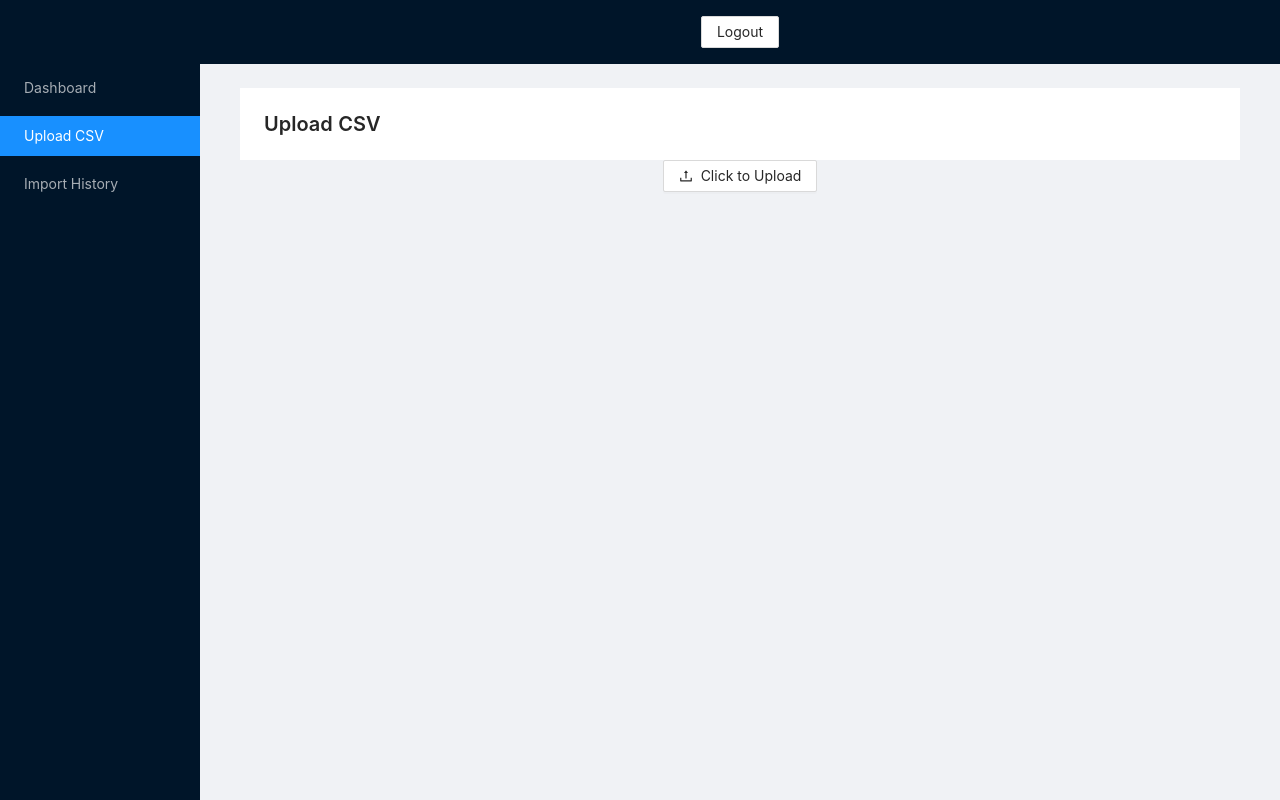
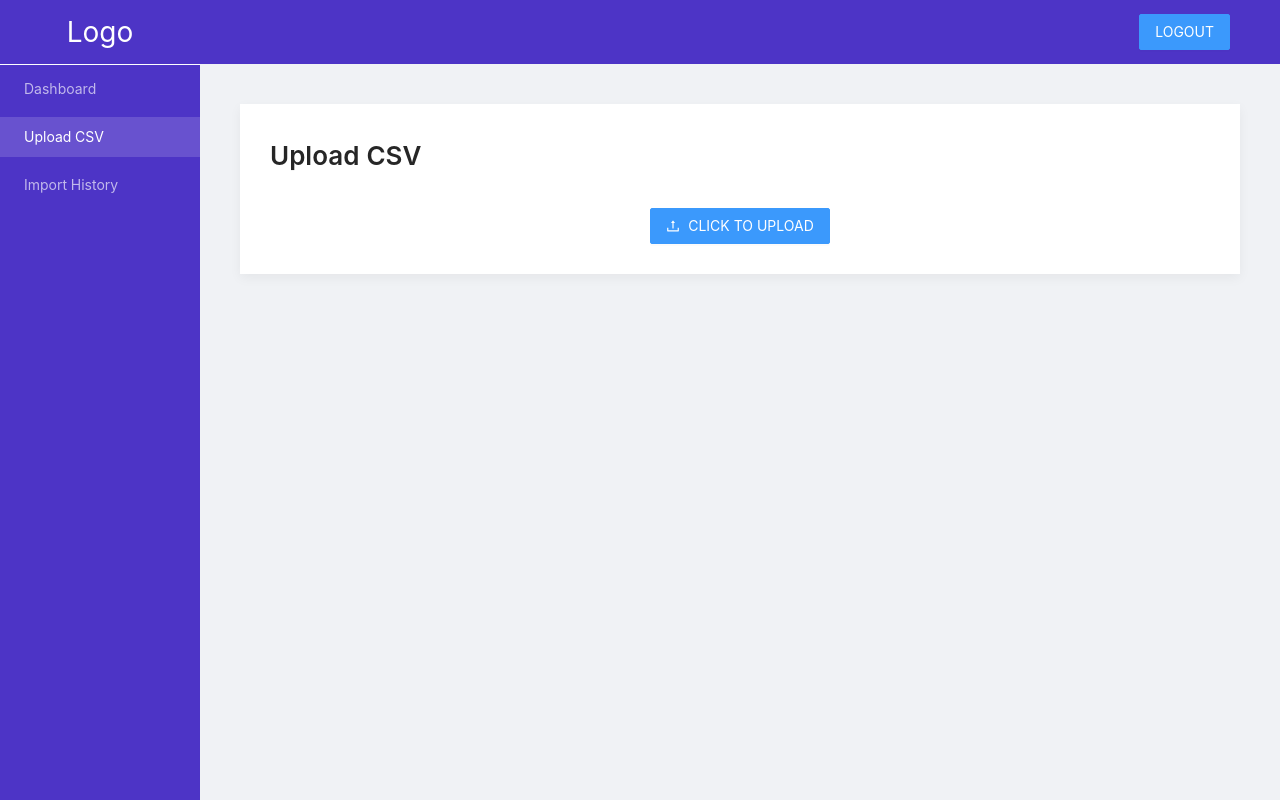
Before and after one commit to Shubhammuley/Admin-webapp, a React (Create React App) app: page /uploadCsv in a window 1280 px wide. Built offline with nearby package versions, Linux system fonts and the light colour scheme; no server answers; sample sign-in values are in the browser's storage.

Commit message:
worked on design part

```diff
--- a/package.json
+++ b/package.json
@@ -8,7 +8,7 @@
     "@testing-library/user-event": "^12.8.3",
     "antd": "^4.16.5",
     "axios": "^0.21.1",
-    "node-sass": "^6.0.1",
+    "inter-ui": "^3.19.2",
     "react": "^17.0.2",
     "react-dom": "^17.0.2",
     "react-redux": "^7.2.4",
--- a/src/App.css
+++ b/src/App.css
@@ -1,5 +1,6 @@
 .App {
   text-align: center;
+  background-color: #f0f2f8;
 }
 
 .App-logo {
@@ -36,3 +37,120 @@
     transform: rotate(360deg);
   }
 }
+
+html,
+body,
+#root {
+  height: 100%;
+  font-family: 'Inter';
+}
+
+#root > div, .main {
+  height: 100%;
+}
+
+
+
+.login-page {
+  display: flex;
+  align-items: center;
+  justify-content: center;
+  height: 100%;
+  margin: auto;
+}
+
+.login-page-inner {
+  width: 440px;
+  margin: 0 auto;
+  padding: 30px;
+  background-color: #fff;
+  box-shadow: 0 4px 11px 0 rgb(0 0 0 / 5%);
+}
+
+.login-page-inner .ant-page-header {
+  padding: 0;
+}
+
+.login-page-inner .ant-page-header-heading-left {
+  margin: 0 0 20px 0;
+}
+
+.login-page-inner .ant-row {
+  display: block;
+}
+
+.login-page-inner .ant-row .ant-form-item-label {
+  display: block;
+  text-align: left;
+}
+.login-page-inner .ant-page-header-heading-title {
+  font-size: 26px;
+  line-height: 36px;
+}
+
+.login-page-inner .ant-btn {
+  width: 100%;
+}
+
+.common-page .ant-page-header-heading-title {
+  font-size: 26px;
+  line-height: 36px;
+}
+
+.common-page {
+  margin: 0 auto;
+  padding: 30px;
+  background-color: #fff;
+  box-shadow: 0 4px 11px 0 rgb(0 0 0 / 5%);
+}
+
+.common-page .ant-page-header {
+  padding: 0;
+  margin-bottom: 30px;
+}
+
+.ant-table-thead > tr > th:before {
+  width: 0 !important;
+}
+
+.ant-layout-sider, .ant-layout-header, .ant-menu.ant-menu-dark, .ant-menu-dark .ant-menu-sub, .ant-menu.ant-menu-dark .ant-menu-sub {
+  background-color: #4d34c6 !important;
+}
+
+.ant-menu-dark.ant-menu-dark:not(.ant-menu-horizontal) .ant-menu-item-selected {
+  background-color: hsla(0,0%,100%,.15) !important;
+}
+
+header.ant-layout-header.site-layout-background > div {
+  text-align: right;
+}
+.App .ant-btn {
+  color: #fff;
+  background: #3b99fc;
+  border-color: #3b99fc;
+  height: 36px;
+  text-transform: uppercase;
+}
+
+.App .ant-btn:hover {
+  background: #fff;
+  color: #3b99fc;
+  border-color: #3b99fc;
+}
+
+.logo {
+  border-bottom: 1px solid #fff;
+}
+
+.logo a {
+  display: flex;
+  align-items: center;
+  justify-content: center;
+  height: 64px;
+  color: #fff;
+  font-size: 28px;
+}
+
+.logo a img {
+  height: 32px;
+}
--- a/src/App.js
+++ b/src/App.js
@@ -9,6 +9,7 @@ import Login from "./modules/Login";
 import Dashboard from "./modules/Dashboard";
 import UplaodCsv from "./modules/UploadCsv";
 import ImportHistory from "./modules/ImportHistory";
+import 'inter-ui';
 
 import "./App.css";
 import "antd/dist/antd.css";
--- a/src/modules/BaseLayout/index.jsx
+++ b/src/modules/BaseLayout/index.jsx
@@ -17,12 +17,11 @@ function Dashboard({ doUserLogout, children }) {
     <div>
        <Layout style={{ minHeight: '100vh' }}>
         <Sider>
-          <div className="logo" style={
-            {
-              height: '32px',
-              margin: '16px',
-            }
-          }/>
+          <div className="logo">
+            <Link to="/">
+              Logo
+            </Link>
+          </div>
           <Menu theme="dark" defaultSelectedKeys={[location.pathname]} mode="inline">
             <Menu.Item key="/">
               <Link to="/">
@@ -47,8 +46,8 @@ function Dashboard({ doUserLogout, children }) {
             <Button onClick={logout}>Logout</Button>
           </div>
         </Header>
-          <Content style={{ margin: '0 16px' }}>
-            <div className="site-layout-background" style={{ padding: 24, minHeight: 360 }}>
+          <Content>
+            <div className="site-layout-background" style={{ padding: 40, minHeight: 360 }}>
               {children}
             </div>
           </Content>
--- a/src/modules/Dashboard/index.jsx
+++ b/src/modules/Dashboard/index.jsx
@@ -4,7 +4,7 @@ import { PageHeader } from "antd";
 
 function Dashboard() {
   return (
-    <div>
+    <div className="common-page">
       <PageHeader
         ghost={false}
         title="Dashboard"
--- a/src/modules/ImportHistory/index.jsx
+++ b/src/modules/ImportHistory/index.jsx
@@ -57,8 +57,8 @@ function ImportHistory() {
     setShowModal(false);
   }, []);
   return (
-    <div>
-      <PageHeader ghost={false} title="Import History">
+    <div className="common-page">
+      <PageHeader ghost={false} title="Import History"></PageHeader>
       <Table
         loading={{ spinning: loading }}
         locale={{
@@ -76,7 +76,6 @@ function ImportHistory() {
         onChange={(pagination) => handleTableChange(pagination)}
         columns={getColumns(onClickButton)}
       />
-      </PageHeader>
       <ConfirmationModal onCancel={hideModal} show={showModal} list={errorSku}/>
     </div>
   );
--- a/src/modules/Login/index.jsx
+++ b/src/modules/Login/index.jsx
@@ -6,7 +6,7 @@ import { connect } from 'react-redux';
 import { withRouter } from 'react-router-dom';
 import { doUserLoginAction } from '../../redux/action';
 import callApi from "../../server";
-import "./style.scss";
+// import "./style.scss";
 
 const displayNotification = (type, message) => {
   notification[type]({
@@ -55,8 +55,10 @@ const Login = ({ doUserLogin, history, user }) => {
 
   return (
     <div className="main">
+      <div className="login-page">
+        <div className="login-page-inner">
           <PageHeader className="site-page-header" title="Login" />
-      <Form form={form} className="login-page">
+          <Form form={form}>
             <Form.Item
               colon={false}
               name="userNameOrEmail"
@@ -88,6 +90,8 @@ const Login = ({ doUserLogin, history, user }) => {
             <Button onClick={onSubmit} loading={loading}>Login</Button>
           </div>
         </div>
+      </div>
+    </div>
   );
 };
 
--- a/src/modules/Login/style.scss
+++ b/src/modules/Login/style.scss
@@ -1,74 +1,74 @@
-.main {
-  width: 440px;
-  margin: 0 auto;
-  padding: 40px;
-  background-color: #fff;
-  border-radius: 10px;
-  box-shadow: 0 4px 11px 0 rgba(0, 0, 0, 0.05);
+// .main {
+//   width: 440px;
+//   margin: 0 auto;
+//   padding: 40px;
+//   background-color: #fff;
+//   border-radius: 10px;
+//   box-shadow: 0 4px 11px 0 rgba(0, 0, 0, 0.05);
 
-  @media screen and (max-width: 576px) {
-    width: 95%;
-  }
+//   @media screen and (max-width: 576px) {
+//     width: 95%;
+//   }
 
-  .icon {
-    margin-left: 16px;
-    color: rgba(0, 0, 0, 0.2);
-    font-size: 24px;
-    vertical-align: middle;
-    cursor: pointer;
-    transition: color 0.3s;
+//   .icon {
+//     margin-left: 16px;
+//     color: rgba(0, 0, 0, 0.2);
+//     font-size: 24px;
+//     vertical-align: middle;
+//     cursor: pointer;
+//     transition: color 0.3s;
 
-    &:hover {
-      color: #1890ff;
-    }
-  }
+//     &:hover {
+//       color: #1890ff;
+//     }
+//   }
 
-  .other {
-    margin-top: 24px;
-    line-height: 22px;
-    text-align: left;
+//   .other {
+//     margin-top: 24px;
+//     line-height: 22px;
+//     text-align: left;
 
-    .register {
-      float: right;
-    }
-  }
+//     .register {
+//       float: right;
+//     }
+//   }
 
-  :global {
-    .antd-pro-login-submit {
-      width: 100%;
-      margin-top: 24px;
-    }
-    // new css
-    .ant-form-item {
-      display: block;
-      margin-bottom: 20px;
-      &.ant-form-item-with-help {
-        margin-bottom: 20px;
-      }
-    }
-    .ant-page-header {
-      margin-bottom: 36px;
-      padding: 0;
-      .ant-page-header-heading-title {
-        color: #171725;
-        font-weight: 800;
-        font-size: 36px;
-        font-family: 'Inter';
-        line-height: normal;
-      }
-    }
-  }
+//   :global {
+//     .antd-pro-login-submit {
+//       width: 100%;
+//       margin-top: 24px;
+//     }
+//     // new css
+//     .ant-form-item {
+//       display: block;
+//       margin-bottom: 20px;
+//       &.ant-form-item-with-help {
+//         margin-bottom: 20px;
+//       }
+//     }
+//     .ant-page-header {
+//       margin-bottom: 36px;
+//       padding: 0;
+//       .ant-page-header-heading-title {
+//         color: #171725;
+//         font-weight: 800;
+//         font-size: 36px;
+//         font-family: 'Inter';
+//         line-height: normal;
+//       }
+//     }
+//   }
 
-  .reset_password_token_expire {
-    width: 100%;
-    padding-top: 14px;
-    padding-bottom: 1px;
-    color: #fff;
-    font-weight: bold;
-    font-size: 16px;
-    text-align: center;
-    background-color: #00c598;
-    border-radius: 5px;
-  }
+//   .reset_password_token_expire {
+//     width: 100%;
+//     padding-top: 14px;
+//     padding-bottom: 1px;
+//     color: #fff;
+//     font-weight: bold;
+//     font-size: 16px;
+//     text-align: center;
+//     background-color: #00c598;
+//     border-radius: 5px;
+//   }
 
-}
+// }
--- a/src/modules/UploadCsv/index.jsx
+++ b/src/modules/UploadCsv/index.jsx
@@ -90,7 +90,7 @@ function UplaodCsv({ user }) {
   };
 
   return (
-    <div>
+    <div className="common-page">
       <PageHeader ghost={false} title="Upload CSV" />
       {!workloadDetails ? (
         <Upload
```
Lines whose indentation alone changed are shown as unchanged.
